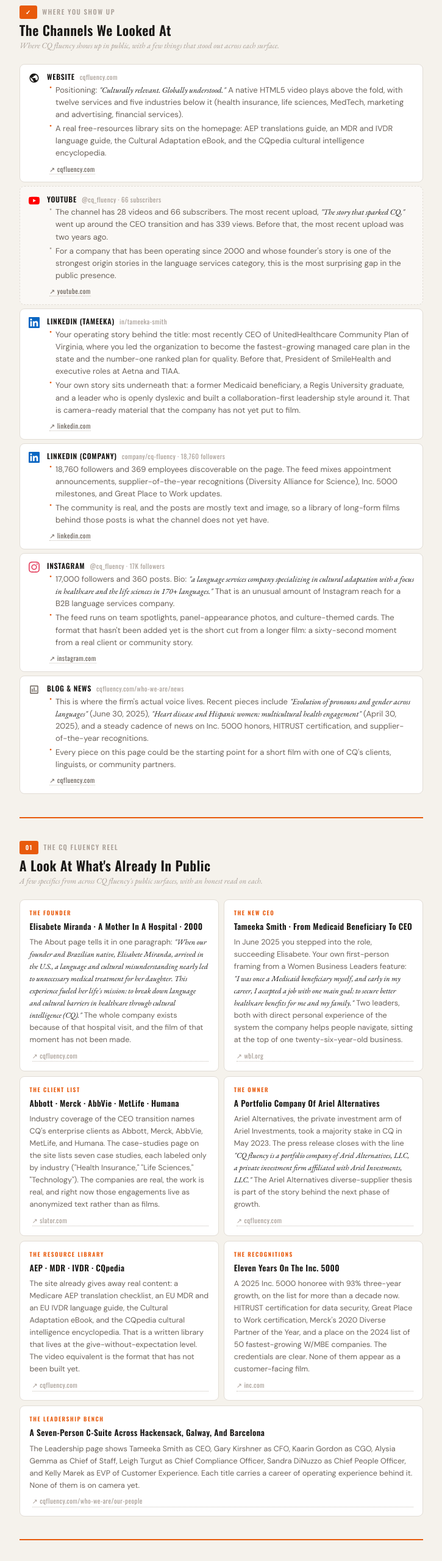
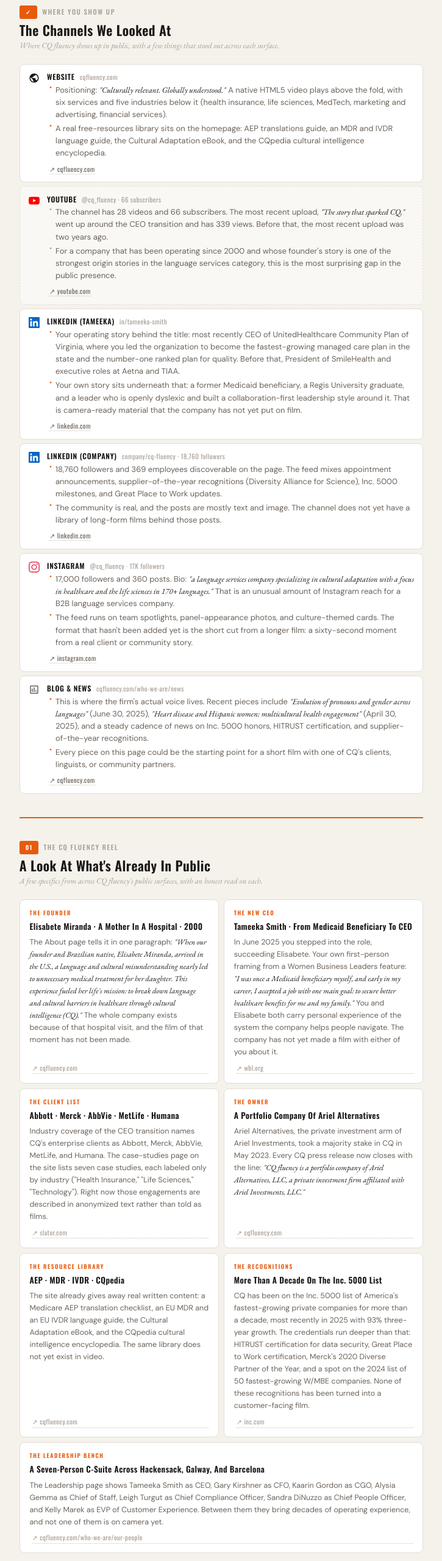
Before and after one commit to TalexMedia/cq-fluency-strategy, a plain HTML site: page index.html in a window 1280 px wide. Shown: the part 1880-4440 px from the top of the page at 61% size, without its empty margins (277-1002 px from the left). Drawn offline with nearby package versions, Linux system fonts and the light colour scheme.

Commit message:
Language pass: drop reframe sentence, soften healthcare scenarios, fix fragments, tighten reel cards

```diff
--- a/index.html
+++ b/index.html
@@ -353,7 +353,7 @@
         </div>
         <div class="channel-snippet">
           <ul>
-            <li>Positioning: <em>"Culturally relevant. Globally understood."</em> A native HTML5 video plays above the fold, with twelve services and five industries below it (health insurance, life sciences, MedTech, marketing and advertising, financial services).</li>
+            <li>Positioning: <em>"Culturally relevant. Globally understood."</em> A native HTML5 video plays above the fold, with six services and five industries below it (health insurance, life sciences, MedTech, marketing and advertising, financial services).</li>
             <li>A real free-resources library sits on the homepage: AEP translations guide, an MDR and IVDR language guide, the Cultural Adaptation eBook, and the CQpedia cultural intelligence encyclopedia.</li>
           </ul>
           <a class="source-link" href="https://www.cqfluency.com/" target="_blank" rel="noopener">cqfluency.com</a>
@@ -394,7 +394,7 @@
         <div class="channel-snippet">
           <ul>
             <li>Your operating story behind the title: most recently CEO of UnitedHealthcare Community Plan of Virginia, where you led the organization to become the fastest-growing managed care plan in the state and the number-one ranked plan for quality. Before that, President of SmileHealth and executive roles at Aetna and TIAA.</li>
-            <li>Your own story sits underneath that: a former Medicaid beneficiary, a Regis University graduate, and a leader who is openly dyslexic and built a collaboration-first leadership style around it. That is camera-ready material that the company has not yet put to film.</li>
+            <li>Your own story sits underneath that: a former Medicaid beneficiary, a Regis University graduate, and a leader who is openly dyslexic and built a collaboration-first leadership style around it. That is camera-ready material that the company has not yet put on film.</li>
           </ul>
           <a class="source-link" href="https://www.linkedin.com/in/tameeka-smith/" target="_blank" rel="noopener">linkedin.com</a>
         </div>
@@ -414,7 +414,7 @@
         <div class="channel-snippet">
           <ul>
             <li>18,760 followers and 369 employees discoverable on the page. The feed mixes appointment announcements, supplier-of-the-year recognitions (Diversity Alliance for Science), Inc. 5000 milestones, and Great Place to Work updates.</li>
-            <li>The community is real, and the posts are mostly text and image, so a library of long-form films behind those posts is what the channel does not yet have.</li>
+            <li>The community is real, and the posts are mostly text and image. The channel does not yet have a library of long-form films behind those posts.</li>
           </ul>
           <a class="source-link" href="https://www.linkedin.com/company/cq-fluency" target="_blank" rel="noopener">linkedin.com</a>
         </div>
@@ -486,42 +486,42 @@
     <div class="reel-card">
       <div class="reel-eyebrow">The New CEO</div>
       <div class="reel-title">Tameeka Smith · From Medicaid Beneficiary To CEO</div>
-      <div class="reel-body">In June 2025 you stepped into the role, succeeding Elisabete. Your own first-person framing from a Women Business Leaders feature: <em>"I was once a Medicaid beneficiary myself, and early in my career, I accepted a job with one main goal: to secure better healthcare benefits for me and my family."</em> Two leaders, both with direct personal experience of the system the company helps people navigate, sitting at the top of one twenty-six-year-old business.</div>
+      <div class="reel-body">In June 2025 you stepped into the role, succeeding Elisabete. Your own first-person framing from a Women Business Leaders feature: <em>"I was once a Medicaid beneficiary myself, and early in my career, I accepted a job with one main goal: to secure better healthcare benefits for me and my family."</em> You and Elisabete both carry personal experience of the system the company helps people navigate. The company has not yet made a film with either of you about it.</div>
       <a class="source-link" href="https://www.wbl.org/tameeka-smith-champion-for-language-access-and-cultural-inclusion/" target="_blank" rel="noopener">wbl.org</a>
     </div>
 
     <div class="reel-card">
       <div class="reel-eyebrow">The Client List</div>
       <div class="reel-title">Abbott · Merck · AbbVie · MetLife · Humana</div>
-      <div class="reel-body">Industry coverage of the CEO transition names CQ's enterprise clients as Abbott, Merck, AbbVie, MetLife, and Humana. The case-studies page on the site lists seven case studies, each labeled only by industry ("Health Insurance," "Life Sciences," "Technology"). The companies are real, the work is real, and right now those engagements live as anonymized text rather than as films.</div>
+      <div class="reel-body">Industry coverage of the CEO transition names CQ's enterprise clients as Abbott, Merck, AbbVie, MetLife, and Humana. The case-studies page on the site lists seven case studies, each labeled only by industry ("Health Insurance," "Life Sciences," "Technology"). Right now those engagements are described in anonymized text rather than told as films.</div>
       <a class="source-link" href="https://slator.com/language-solutions-integrator-cq-fluency-appoints-tameeka-smith-as-new-ceo/" target="_blank" rel="noopener">slator.com</a>
     </div>
 
     <div class="reel-card">
       <div class="reel-eyebrow">The Owner</div>
       <div class="reel-title">A Portfolio Company Of Ariel Alternatives</div>
-      <div class="reel-body">Ariel Alternatives, the private investment arm of Ariel Investments, took a majority stake in CQ in May 2023. The press release closes with the line <em>"CQ fluency is a portfolio company of Ariel Alternatives, LLC, a private investment firm affiliated with Ariel Investments, LLC."</em> The Ariel Alternatives diverse-supplier thesis is part of the story behind the next phase of growth.</div>
+      <div class="reel-body">Ariel Alternatives, the private investment arm of Ariel Investments, took a majority stake in CQ in May 2023. Every CQ press release now closes with the line: <em>"CQ fluency is a portfolio company of Ariel Alternatives, LLC, a private investment firm affiliated with Ariel Investments, LLC."</em></div>
       <a class="source-link" href="https://www.cqfluency.com/news/cq-fluency-appoints-tameeka-smith-as-chief-executive-officer/" target="_blank" rel="noopener">cqfluency.com</a>
     </div>
 
     <div class="reel-card">
       <div class="reel-eyebrow">The Resource Library</div>
       <div class="reel-title">AEP · MDR · IVDR · CQpedia</div>
-      <div class="reel-body">The site already gives away real content: a Medicare AEP translation checklist, an EU MDR and an EU IVDR language guide, the Cultural Adaptation eBook, and the CQpedia cultural intelligence encyclopedia. That is a written library that lives at the give-without-expectation level. The video equivalent is the format that has not been built yet.</div>
+      <div class="reel-body">The site already gives away real written content: a Medicare AEP translation checklist, an EU MDR and an EU IVDR language guide, the Cultural Adaptation eBook, and the CQpedia cultural intelligence encyclopedia. The same library does not yet exist in video.</div>
       <a class="source-link" href="https://www.cqfluency.com/cqpedia-cultural-intelligence-encyclopedia/" target="_blank" rel="noopener">cqfluency.com</a>
     </div>
 
     <div class="reel-card">
       <div class="reel-eyebrow">The Recognitions</div>
-      <div class="reel-title">Eleven Years On The Inc. 5000</div>
-      <div class="reel-body">A 2025 Inc. 5000 honoree with 93% three-year growth, on the list for more than a decade now. HITRUST certification for data security, Great Place to Work certification, Merck's 2020 Diverse Partner of the Year, and a place on the 2024 list of 50 fastest-growing W/MBE companies. The credentials are clear. None of them appear as a customer-facing film.</div>
+      <div class="reel-title">More Than A Decade On The Inc. 5000 List</div>
+      <div class="reel-body">CQ has been on the Inc. 5000 list of America's fastest-growing private companies for more than a decade, most recently in 2025 with 93% three-year growth. The credentials run deeper than that: HITRUST certification for data security, Great Place to Work certification, Merck's 2020 Diverse Partner of the Year, and a spot on the 2024 list of 50 fastest-growing W/MBE companies. None of these recognitions has been turned into a customer-facing film.</div>
       <a class="source-link" href="https://www.inc.com/profile/cq-fluency" target="_blank" rel="noopener">inc.com</a>
     </div>
 
     <div class="reel-card" style="grid-column:1/-1">
       <div class="reel-eyebrow">The Leadership Bench</div>
       <div class="reel-title">A Seven-Person C-Suite Across Hackensack, Galway, And Barcelona</div>
-      <div class="reel-body">The Leadership page shows Tameeka Smith as CEO, Gary Kirshner as CFO, Kaarin Gordon as CGO, Alysia Gemma as Chief of Staff, Leigh Turgut as Chief Compliance Officer, Sandra DiNuzzo as Chief People Officer, and Kelly Marek as EVP of Customer Experience. Each title carries a career of operating experience behind it. None of them is on camera yet.</div>
+      <div class="reel-body">The Leadership page shows Tameeka Smith as CEO, Gary Kirshner as CFO, Kaarin Gordon as CGO, Alysia Gemma as Chief of Staff, Leigh Turgut as Chief Compliance Officer, Sandra DiNuzzo as Chief People Officer, and Kelly Marek as EVP of Customer Experience. Between them they bring decades of operating experience, and not one of them is on camera yet.</div>
       <a class="source-link" href="https://www.cqfluency.com/who-we-are/our-people/" target="_blank" rel="noopener">cqfluency.com/who-we-are/our-people</a>
     </div>
 
@@ -541,8 +541,8 @@
   <div class="section-block">
     <p><strong>Operator equity.</strong> CQ fluency has been operating since 2000. Elisabete Miranda founded it after her own daughter nearly received the wrong treatment because of a translation error. The company has now been on the Inc. 5000 list for more than ten years running, was a 2025 Inc. 5000 honoree with 93% three-year growth, became a portfolio company of Ariel Alternatives in May 2023, and works in more than two hundred languages with offices in Hackensack, Galway, and Barcelona. The enterprise client roster includes Abbott, Merck, AbbVie, MetLife, and Humana. The credentials are clear.</p>
     <p><strong>Voice equity.</strong> The company has a written voice that already gives without expectation. The AEP translation guide, the MDR and IVDR language guides, the Cultural Adaptation eBook, and the CQpedia cultural intelligence encyclopedia are real free resources that procurement leads, regulatory leads, and health-plan marketers actually use. The blog runs articles with a clear point of view: pronouns and gender across languages, heart disease and Hispanic women, multicultural health engagement. CQ has earned the right to speak in this category.</p>
-    <p><strong>Lived-experience equity.</strong> Most B2B companies have to build a brand story. CQ has two of them ready-made. Elisabete's daughter story is on the About page. Tameeka's own line as a former Medicaid beneficiary, recognized by Fortune's Most Powerful Women: Next Generation, is on the WBL feature and in the press release. Together, those two stories make CQ one of the very few B2B companies whose top two leaders both have a direct, personal stake in the people the company ultimately helps reach.</p>
-    <p>The one thing missing from the public presence is long-form video that comes back week after week: a founder film, customer hero films built around CQ's enterprise clients, and a returning interview show with Tameeka as host. That is a format gap, not a quality gap. Those formats also happen to be what the Legendeering framework is built around.</p>
+    <p><strong>Lived-experience equity.</strong> Most B2B companies have to invent a brand story; CQ already has two. Elisabete's is the founding story on the About page, the one about her daughter nearly receiving the wrong treatment because of a translation error. Tameeka's own experience, as a former Medicaid beneficiary later recognized by Fortune's Most Powerful Women: Next Generation, sits in the WBL feature and the appointment press release. Together those two accounts put CQ among the very few B2B companies whose top two leaders both have a direct, personal stake in the people the company helps reach.</p>
+    <p>The one thing missing from the public presence is long-form video that comes back week after week: a founder film, customer hero films built around CQ's enterprise clients, and a returning interview show with Tameeka as host. The work CQ already does is excellent, and the format that puts that work on film is what the Legendeering framework is built around.</p>
   </div>
 
   <hr class="rule-orange"/>
@@ -593,7 +593,7 @@
       <div class="idea-num">01</div>
       <div class="idea-body">
         <div class="idea-title">"The First Word"</div>
-        <div class="idea-desc">A returning short documentary series about the moment language stops being a barrier. Each episode follows one real person on the other side of a CQ-supported translation: a health plan member during Annual Enrollment, a clinical trial participant reading a consent form in their own language, a parent in a hospital who finally understood what the doctor was actually saying. The CQ client (a health plan, a life sciences company) is the institutional setting. The CQ linguist, interpreter, or in-country expert is the person who made the words mean what they were supposed to mean. You appear as the strategic guide who names the stakes and the choices behind the work.</div>
+        <div class="idea-desc">A returning short documentary series about the moment language stops being a barrier. Each episode follows one real person on the other side of a CQ-supported translation: a health plan member navigating an enrollment cycle in a language other than English, a clinical trial participant reviewing a consent form in their own language, a family member supporting care in a hospital where every word had to be translated. The CQ client (a health plan, a life sciences company) is the institutional setting. The CQ linguist, interpreter, or in-country expert is the person who made the words mean what they were supposed to mean. You appear as the strategic guide who names the stakes and the choices behind the work.</div>
       </div>
     </div>
 
@@ -601,7 +601,7 @@
       <div class="idea-num">02</div>
       <div class="idea-body">
         <div class="idea-title">"Connecting The Dots, Restarted"</div>
-        <div class="idea-desc">CQ already proved the format works. The <em>"CQ fluency Presents | Connecting the Dots"</em> interview series sits on the YouTube channel and just stopped a few years ago. Restart it with you as host. One health-plan CMO, regulatory lead, or health-equity researcher per episode, talking about the specific multicultural communication challenge they're solving and how language and culture sit inside it. The audience is the same audience the firm is already selling into, the show gives that audience something worth subscribing to, and every episode produces five to seven short cuts the LinkedIn and Instagram channels can run on for weeks afterward.</div>
+        <div class="idea-desc">CQ already proved the format works. The <em>"CQ fluency Presents | Connecting the Dots"</em> interview series sits on the YouTube channel and just stopped a few years ago. Restart it with you as host, one health-plan CMO, regulatory lead, or health-equity researcher per episode, talking about the specific multicultural communication challenge they're solving and how language and culture sit inside it. The viewers are the same people the firm is already trying to reach, the show gives them something worth subscribing to, and every episode produces five to seven short cuts the LinkedIn and Instagram channels can run on for weeks afterward.</div>
       </div>
     </div>
 
@@ -609,7 +609,7 @@
       <div class="idea-num">03</div>
       <div class="idea-body">
         <div class="idea-title">"Care Begins With Communication"</div>
-        <div class="idea-desc">A teaching-format short series. Each member of the C-suite takes one concept they've spent a career on and puts it in plain terms: you on culturally relevant care, Kaarin Gordon on what enterprise health plans actually need from a language partner, Leigh Turgut on staying compliant across HITRUST and HIPAA, Sandra DiNuzzo on building a team across Hackensack, Galway, and Barcelona. It is the same expertise that fills the CQpedia and the resource library, in a format procurement leads and regulatory leads will actually watch on a phone between meetings.</div>
+        <div class="idea-desc">This is a teaching-format short series in which each member of the C-suite takes one concept they've spent a career on and puts it in plain terms: you on culturally relevant care, Kaarin Gordon on what enterprise health plans actually need from a language partner, Leigh Turgut on staying compliant across HITRUST and HIPAA, Sandra DiNuzzo on building a team across Hackensack, Galway, and Barcelona. It is the same expertise that fills the CQpedia and the resource library, in a format procurement leads and regulatory leads will actually watch on a phone between meetings.</div>
       </div>
     </div>
 
```
